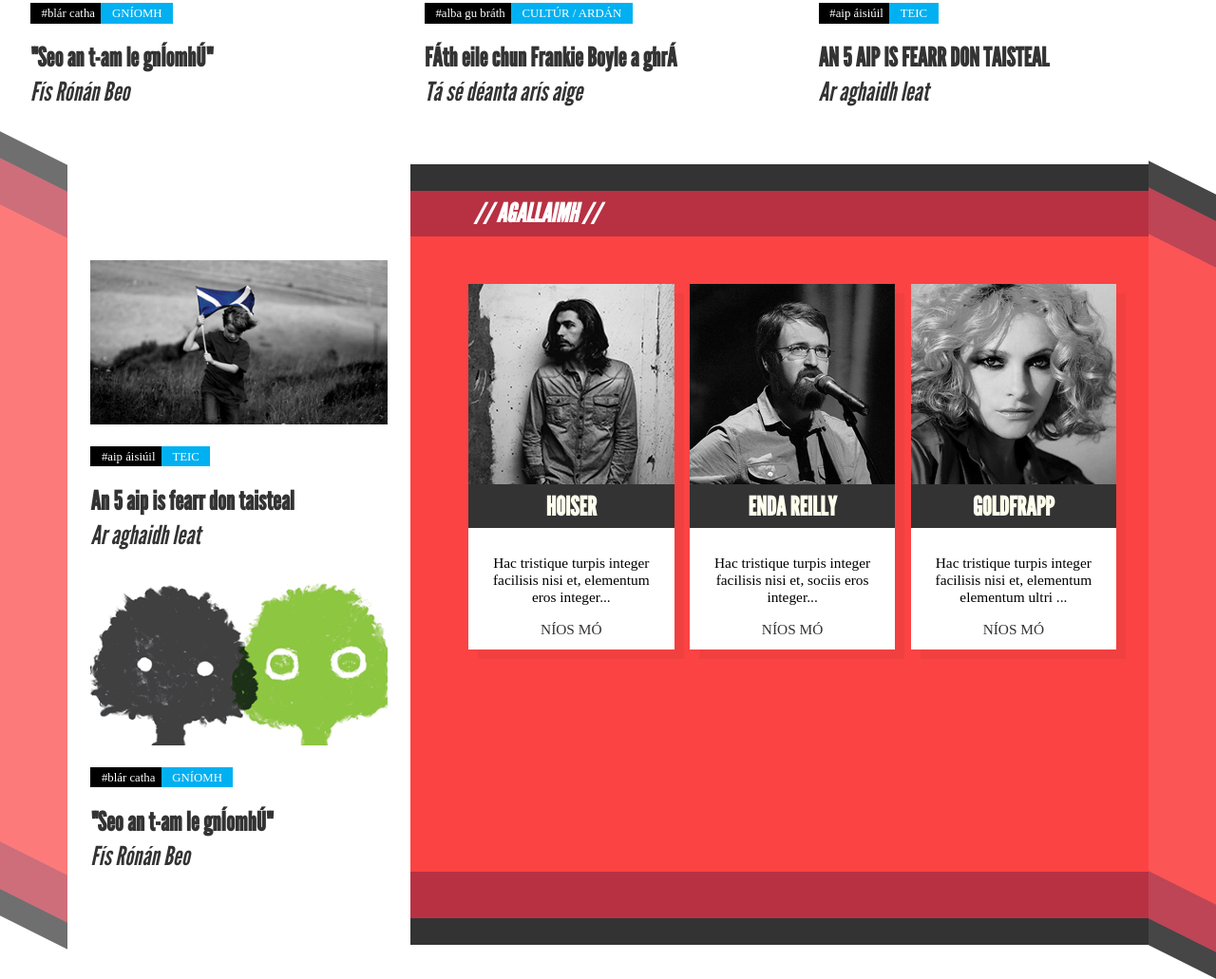
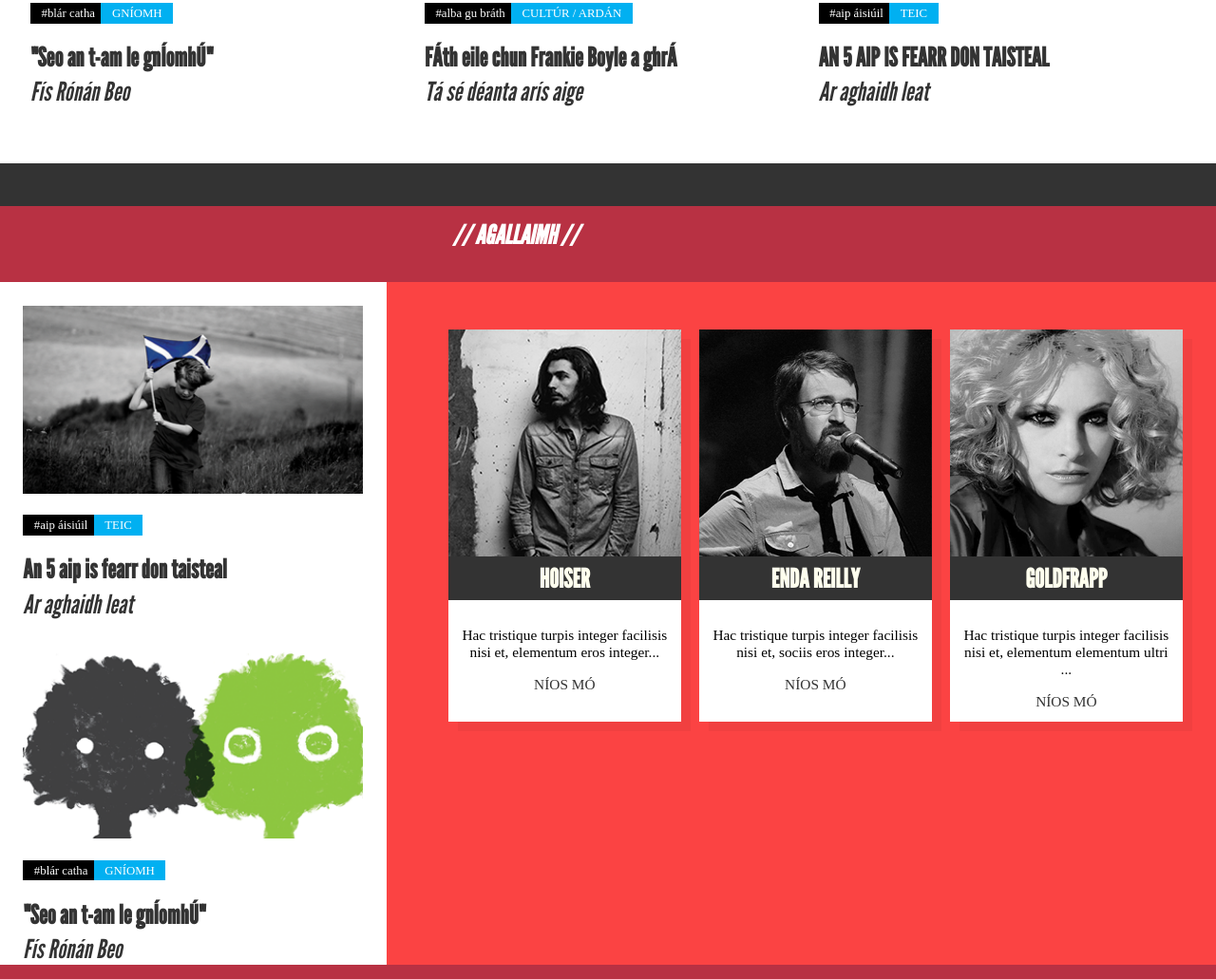
Before and after one commit to emilylord/UI-portfolio, a plain HTML site: page Nos/_html/index.html in a window 1280 px wide. Shown: the part 1773-2804 px from the top of the page at 95% size. Drawn offline with nearby package versions, Linux system fonts and the light colour scheme.

Commit message:
Not update

```diff
--- a/Nos/_html/index.html
+++ b/Nos/_html/index.html
@@ -182,7 +182,6 @@
     </section>
   </div>
   <div class="full-width-wrapper red">
-    <span class="filler-skew"></span>
     <div class="page-wrapper">
       <div class="two-columns-wide-right">
         <section class="left">
@@ -240,7 +239,6 @@
         </section>
       </div>
     </div>
-    <span class="filler-skew"></span>
   </div>
   <div class="page-wrapper">
     <section class="callout-wrapper">
@@ -280,8 +278,6 @@
     </section>
   </div>
   <div class="full-width-wrapper blue">
-    <span class="filler-skew"></span>
-    <span class="filler"></span>
     <div class="page-wrapper">
       <div class="two-columns-wide-left">
         <section class="left">
@@ -339,8 +335,6 @@
         </section>
       </div>
     </div>
-    <span class="filler"></span>
-    <span class="filler-skew"></span>
   </div>
   <div class="page-wrapper">
     <section class="callout-wrapper">
--- a/Nos/sass/partials/_full-width-sections.scss
+++ b/Nos/sass/partials/_full-width-sections.scss
@@ -12,25 +12,25 @@
   display: flex;
   align-items: stretch;
   .page-wrapper {
-    flex: 16;
+    max-width: 100%;
+    flex: 10;
     position: relative;
-    max-width: inherit;
     border: solid $site-dark;
-    border-width: $inner-border-width 0;
-    margin: $outer-border-width 0;
+    border-width: 80px 0;
+    margin: 45px auto;
     &::before, &::after {
       content: '';
       display: block;
       position: absolute;
       width: 100%;
-      height: $outer-border-width;
+      height: 45px;
       background-color: $site-dark;
     }
     &::before {
-      top: -$total-borders;
+      top: -125px;
     }
     &::after {
-      bottom: -$total-borders;
+      bottom: -125px;
     }
   }
   .callout {
@@ -59,21 +59,6 @@
       position: relative;
       background-color: white;
       padding: 1.9vw 1.9vw 0 1.9vw;
-      &::before, &::after {
-        content: '';
-        width: 100%;
-        position: absolute;
-        left: 0;
-        height: $total-borders;
-        background-color: white;
-        z-index: 9;
-      }
-      &::before {
-        top: -$total-borders;
-      }
-      &::after {
-        bottom: -$total-borders;
-      }
       @include media($large-screen) {
         @include span-columns(4);
       }
@@ -84,7 +69,7 @@
       }
       & > h1 {
         position: absolute;
-        top: -3.9vw;
+        top: -75px;
         padding-left: 3.1vw;
         margin: 0.65vw 0;
         color: white;
@@ -98,10 +83,10 @@
       @include media($large-screen) {
         @include span-columns(8);
       }
-      border: 1px solid $site-dark;
-      border-width: $outer-border-width 0;
       padding-bottom: $inner-border-width;
       & > h1 {
+        position: absolute;
+        top: -75px;
         padding-left: 3.1vw;
         margin: 0.65vw 0;
         color: white;
@@ -110,6 +95,8 @@
       }
     }
     .right {
+      background-color: white;
+      padding: 1.9vw 1.9vw 0 1.9vw;
       @include media($large-screen) {
         @include span-columns(4);
       }
@@ -118,52 +105,14 @@
       }
     }
   }
-  .filler, .filler-skew {
-    position: relative;
-    border-top: $total-borders solid;
-    border-bottom: $total-borders solid;
-    //multiple borders
-    &::before, &::after {
-      content: '';
-      display: block;
-      position: absolute;
-      width: 100%;
-      height: 2.181vw;
-      background-color: $site-dark;
-    }
-    &::before {
-      top: -$total-borders;
-    }
-    &::after {
-      bottom: -6.07vw;
-    }
-  }
-  .filler {
-    flex: 1.5;
-  }
-  .filler-skew {
-    flex: 1;
-    -webkit-transform: skew(0deg,26.5deg);
-    -moz-transform: skew(0deg,26.5deg);
-    -o-transform: skew(0deg,26.5deg);
-    transform: skew(0deg,26.5deg);
-    &:first-of-type {
-      top: -1.2vw;
-      opacity: 0.7;
-    }
-    &:last-of-type {
-      top: 1.2vw;
-      opacity: 0.9;
-    }
-  }
   &.red {
-    .page-wrapper, .filler-skew {
+    .page-wrapper {
       background-color: $bright-red;
       border-color: $dark-red;
     }
   }
   &.blue {
-    .page-wrapper, .filler-skew {
+    .page-wrapper {
       background-color: $light-gray;
       border-color: $site-blue;
     }
```
Also changed, not shown: Nos/css/main.css.
